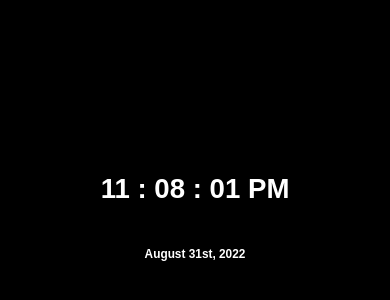
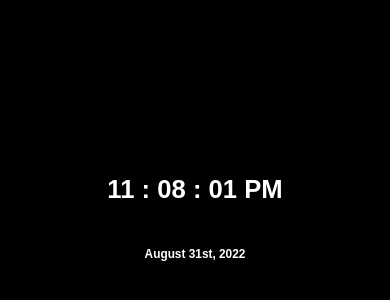
Before and after one commit to nahinojo/Current-Date, a plain HTML site: page index.html in a window 390 px wide. Shown: the part 168-468 px from the top of the page. Drawn offline with Linux system fonts and the light colour scheme.

Commit message:
Improved clock formatting for mobile.

```diff
--- a/stylesheet.css
+++ b/stylesheet.css
@@ -18,7 +18,7 @@ div {
     right: 50%;
 }
 .clock {
-    font-size: calc(12px + 4.0vw);
+    font-size: calc(12px + 3.5vw);
     margin-bottom: var(--separation);
 }
 
```
